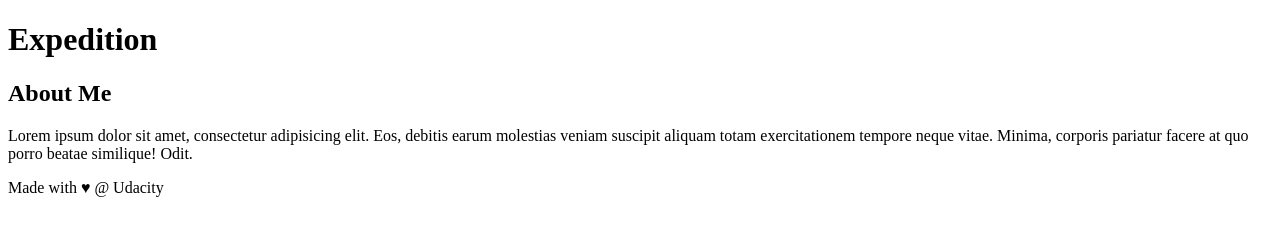
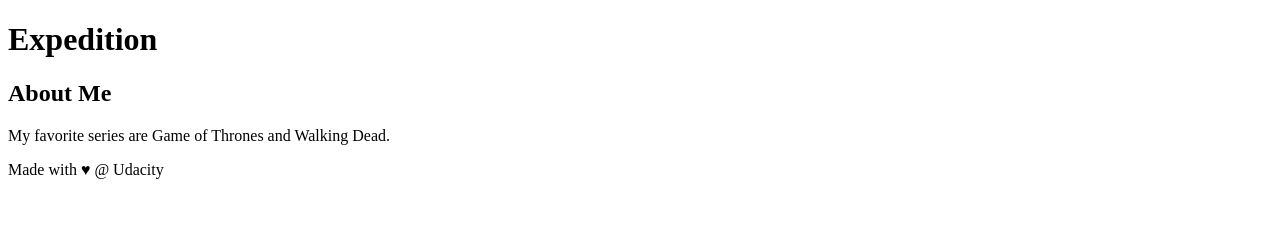
Before and after one commit to detukudo/learningGit, a plain HTML site: page index.html in a window 1280 px wide. Drawn offline with Linux system fonts and the light colour scheme.

Commit message:
docs: sidebar content change

```diff
--- a/index.html
+++ b/index.html
@@ -22,7 +22,7 @@
     <aside>
     <h2>About Me</h2>
 
-    <p>Lorem ipsum dolor sit amet, consectetur adipisicing elit. Eos, debitis earum molestias veniam suscipit aliquam totam exercitationem tempore neque vitae. Minima, corporis pariatur facere at quo porro beatae similique! Odit.</p>
+    <p>My favorite series are Game of Thrones and Walking Dead.</p>
     </aside>
 
     <footer>
```
